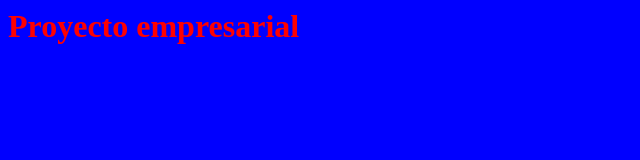
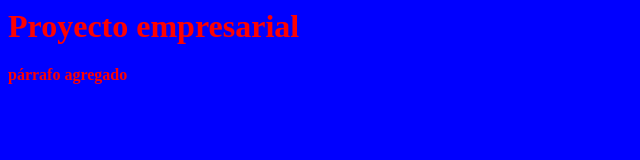
Before and after one commit to sergioaparey/CursoGit, a plain HTML site: page index.html in a window 1280 px wide. Shown: the whole page, without its empty margins (0-640 px from the left). Drawn offline with Linux system fonts and the light colour scheme.

Commit message:
Update index.html

```diff
--- a/index.html
+++ b/index.html
@@ -8,5 +8,6 @@
 	</head>
 	<body>
 		<h1>Proyecto empresarial</h1>
+		<p>párrafo agregado</p>
 	</body>
 </html>
```
